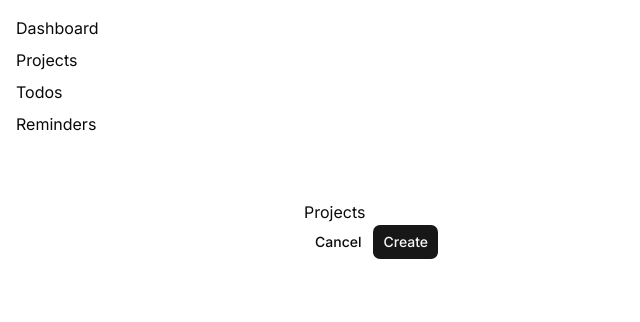
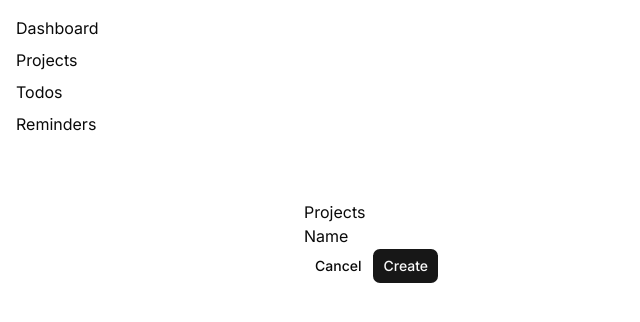
Before and after one commit to FelixBC/project-manager-app, a Next.js app: page /dashboard/projects in a window 1280 px wide. Shown: the top 322 px of the page, without its empty margins (0-640 px from the left). Built offline with nearby package versions, Linux system fonts and the light colour scheme.

Commit message:
feat: basic form for Projects page

```diff
--- a/app/dashboard/projects/page.tsx
+++ b/app/dashboard/projects/page.tsx
@@ -1,14 +1,26 @@
-import React from "react";
+"use client";
+
+import React, { useState } from "react";
 import { Button } from "@/components/ui/button";
 import FormActions from "@/components/form-actions";
 type projectsProps = {};
 
 const Projects: React.FC<projectsProps> = ({}) => {
+  const [name, setName] = useState<string>("");
+
+  const handleName = (e: React.ChangeEvent<HTMLInputElement>) => {
+    setName(e.target.value);
+  };
+
   return (
-    <section>
-      <h1>Projects</h1>
-      <FormActions />
-    </section>
+    <form>
+      <section>
+        <h1>Projects</h1>
+        <label htmlFor="name">Name</label>
+        <input value={name} id="name" name="name" onChange={handleName} />
+        <FormActions />
+      </section>
+    </form>
   );
 };
 export default Projects;
```
